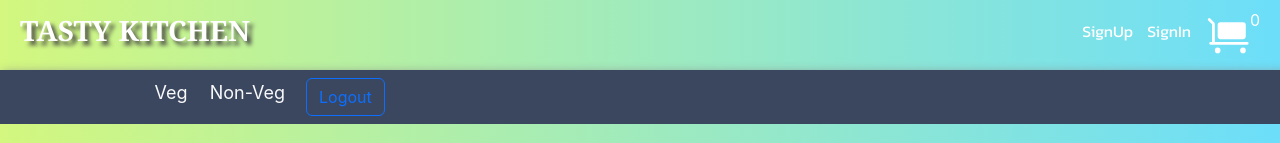
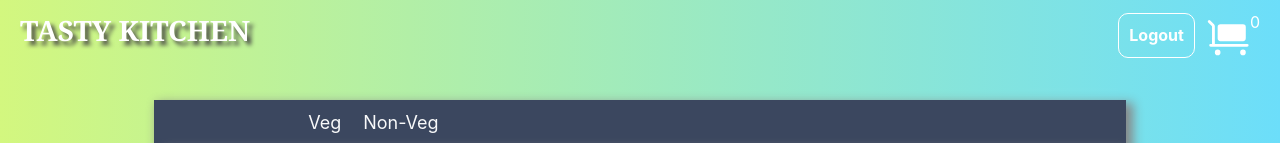
Before and after one commit to tejaswinithanu/tasty_kitchen, a React (Create React App) app in the folder frontend/: page / in a window 1280 px wide. Shown: the top 143 px of the page. Built offline with nearby package versions, Linux system fonts and the light colour scheme; sample sign-in values are in the browser's storage.

Commit message:
made some changes and altered RouteProtector

```diff
--- a/frontend/src/App.css
+++ b/frontend/src/App.css
@@ -13,6 +13,8 @@
   flex-direction: column;
   justify-content: center;
   align-items: center;
+  text-align:center;
+
 }
 .login-button{
   background-color: blue;
--- a/frontend/src/App.js
+++ b/frontend/src/App.js
@@ -1,7 +1,5 @@
-import  {Register}  from './components/Register/register';
-import  {Menu}  from './components/menu/menu.component';
+import { Register } from './components/Register/register';
 import { RouteProtector } from './components/RouteProtecter';
-
 import { Cart } from './components/cart/cart';
 import { NotFound } from './components/notfound/notFound';
 import LoginForm from './components/Login';
@@ -12,16 +10,15 @@ import { Home } from './components/home/home.component';
 function App() {
   return (
     <BrowserRouter>
-
-       <Routes>
-          <Route path='/register' element={<Register />} />
-          <Route path = '/login' element = {<LoginForm/>}/>
-          <Route path="/" element={<RouteProtector><Home/></RouteProtector>}/>
-          <Route path="/cart" element={<RouteProtector><Cart/></RouteProtector>}/>
-          <Route path="" element={<NotFound />}/>
-       </Routes>
+      <Routes>
+        <Route path='/register' element={<Register />} />
+        <Route path='/login' element={<LoginForm />} />
+        <Route path="/" element={<RouteProtector><Home /></RouteProtector>} />
+        <Route path="/cart" element={<RouteProtector><Cart /></RouteProtector>} />
+        <Route path="*" element={<NotFound />} />
+      </Routes>
     </BrowserRouter>
-)}
-
+  );
+}
 
 export default App;
--- a/frontend/src/components/Login.jsx
+++ b/frontend/src/components/Login.jsx
@@ -1,8 +1,9 @@
 
 import React, { useState } from 'react'
+import { Link } from 'react-router-dom';
 import { Formik, Form, Field, ErrorMessage } from 'formik';
 import * as yup from 'yup'
-import userServices from '../services/user.services';
+import userServices from '../Services/user.services';
 import {  useNavigate } from 'react-router-dom';
 const ValidationSchema = yup.object({
     email : yup.string().email('Incorrect Email').required('Email is Required'),
@@ -28,7 +29,7 @@ const LoginForm = () => {
               console.log(response);
               localStorage.setItem('token',response.data)
               console.log(response.status,response);
-              if(response.data.status==400){
+              if(response.data.status===400){
                 setErrorMessage(response.data.response);
               }else{
               navigate('/');
@@ -57,7 +58,9 @@ const LoginForm = () => {
 
                 <ErrorMessage name="password" component="div" {...errorStyle} />
               </div>
-
+              <div>
+            <span>If you have not yet registerd , regiter here </span><Link to='/register'>register</Link>
+          </div>
               <button className = 'login-button' type="submit" disabled={isSubmitting}>Login</button>
               {error ? <p className='danger'>{error}</p> : ''}
             </Form>
--- a/frontend/src/components/RouteProtecter.js
+++ b/frontend/src/components/RouteProtecter.js
@@ -1,11 +1,21 @@
-import {Navigate} from 'react-router-dom'
+import { Navigate } from 'react-router-dom';
+import { Navbar } from './navbar/navbar';
 
-export const RouteProtector = ({children})=>{
+export const RouteProtector = ({ children }) => {
     let token = localStorage.getItem('token');
     console.log(token);
     console.log(!token);
-    if(!token){
-        return <Navigate to='/login' replace/>
+
+    if (!token) {
+        return <Navigate to='/login' replace />;
     }
-    return children
-}
+
+    return (
+        <div className='menu-list'>
+            <Navbar/>
+                <div className="component-body">
+                    {children}
+                </div>
+        </div>
+    );
+};
--- a/frontend/src/components/home/home.component.jsx
+++ b/frontend/src/components/home/home.component.jsx
@@ -4,7 +4,6 @@ import { Navbar } from "../navbar/navbar"
 export const Home=()=>{
     return(
         <>
-        <Navbar/>
         <Menu/>
         </>
     )
--- a/frontend/src/components/menu/menu.component.jsx
+++ b/frontend/src/components/menu/menu.component.jsx
@@ -23,10 +23,7 @@ export const Menu=()=>{
         dispatch(getItemsByCategory(tabId))
     }
 
-    const logout=()=>{
-        localStorage.removeItem('token');
-        return navigate('/login');
-    }
+
     return(
         <div>
             <div className="menu-bar">
@@ -40,10 +37,9 @@ export const Menu=()=>{
                             </li>
                         ))
                     }
-                        <button onClick={logout} className='btn btn-outline-primary cart-btn'>Logout</button>
                 </ul>
             </div>
-            <div className="menu-list">
+            <div>
                 <ul>
                 {
                     menuList.map(eachItem=>(
--- a/frontend/src/components/menu/menu.css
+++ b/frontend/src/components/menu/menu.css
@@ -21,8 +21,13 @@
 }
 
 .menu-list{
-    padding: 15px 12vw;
+    /* padding: 15px 12vw; */
     background-image:linear-gradient(to right, rgb(211, 247, 127),rgb(108, 222, 250));
-    padding-top:30px;
+    /* padding-top:30px; */
 
 }
+
+.component-body{
+    padding: 15px 12vw;
+    padding-top:30px;
+}
--- a/frontend/src/components/menuItem/menuItem.component.jsx
+++ b/frontend/src/components/menuItem/menuItem.component.jsx
@@ -1,4 +1,4 @@
-import {useDispatch, useSelector} from 'react-redux'
+import {useDispatch} from 'react-redux'
 
 import { addCartItem } from '../../state/cartSlice'
 import './menuItem.css'
@@ -6,7 +6,7 @@ import './menuItem.css'
 export const MenuItem=({itemDetails})=>{
 
     let {name,cover,description,price}=itemDetails
-    let cartItems=useSelector(state=>state.cart.cartData)
+   // let cartItems=useSelector(state=>state.cart.cartData)
     let dispatch=useDispatch()
 
     const handleAddToCart=()=>{
--- a/frontend/src/components/navbar/navbar.css
+++ b/frontend/src/components/navbar/navbar.css
@@ -45,3 +45,17 @@
    margin-top: -3px !important;
    color: white;
 }
+.logout-btn{
+    background-color:transparent;
+    color:white;
+    border:1px solid white;
+    border-radius:10px;
+    padding:5px 10px 5px 10px;
+    margin-right:10px;
+    font-weight:bold;
+}
+
+.logout-btn:hover{
+    background-color:white;
+    color: blue;
+}
--- a/frontend/src/components/navbar/navbar.jsx
+++ b/frontend/src/components/navbar/navbar.jsx
@@ -1,18 +1,22 @@
 import { PiTrolleyFill } from "react-icons/pi";
 import { useSelector } from "react-redux";
-import { Link } from "react-router-dom";
+import { Link, useNavigate } from "react-router-dom";
 import './navbar.css'
 
 export const Navbar =()=>{
     const cartItems = useSelector(state=>state.cart.cartData)
+    let navigate = useNavigate();
+    const logout=()=>{
+        localStorage.removeItem('token');
+        return navigate('/login');
+    }
     return(
     <div className="herder-component">
        <Link className="logo-link" to="/">
         <h3 className="logo">TASTY KITCHEN</h3>
         </Link>
         <div className="signIn-signOut-trolly-container">
-            <p className="auth pt-2">SignUp</p>
-            <p className="auth pt-2">SignIn</p>
+        <button onClick={logout} className="logout-btn">Logout</button>
             <Link to="/cart"><PiTrolleyFill className="trolly"/></Link>
             <div className="tolly-count">{cartItems.length}</div>
         </div>
--- a/frontend/src/state/menuSlice.js
+++ b/frontend/src/state/menuSlice.js
@@ -1,5 +1,5 @@
 import  { createSlice } from "@reduxjs/toolkit";
-import  { MenuService } from "../services/menu.service";
+import  { MenuService } from "../Services/menu.service";
 
 const menuService=new MenuService()
 
```
